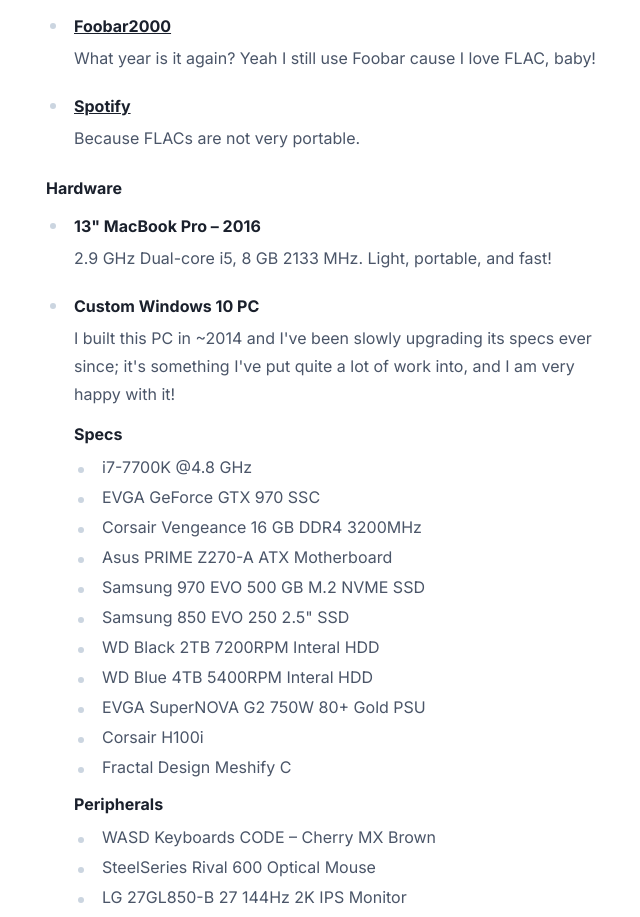
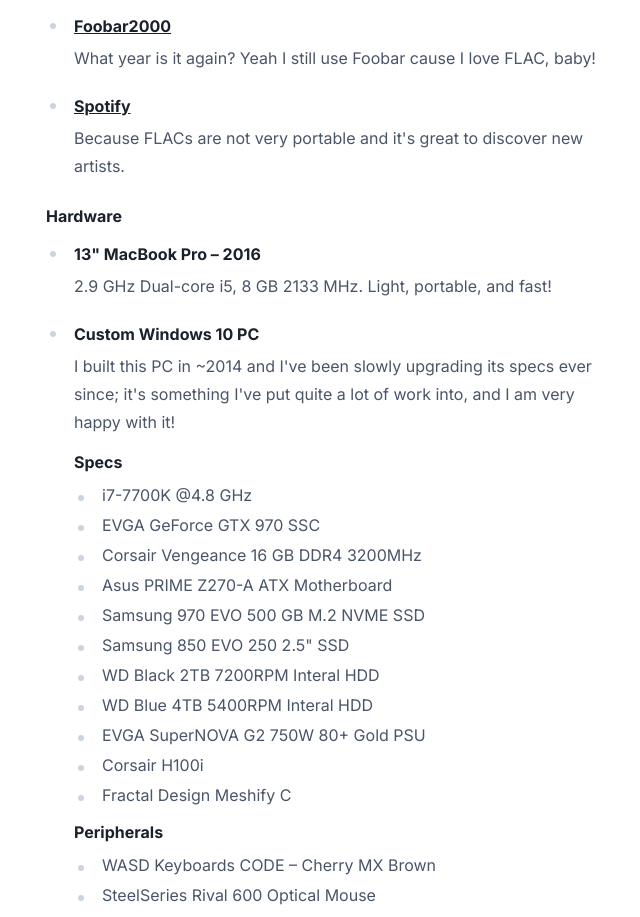
Before and after one commit to zaknesler/nesler.dev, a Next.js app: page /uses in a window 1280 px wide. Shown: the part 3100-4017 px from the top of the page, without its empty margins (410-1050 px from the left). Built offline with nearby package versions, Linux system fonts and the light colour scheme.

Commit message:
Update wording

```diff
--- a/pages/uses.jsx
+++ b/pages/uses.jsx
@@ -173,7 +173,7 @@
           </li>
           <li>
             <a href="https://spotify.com">Spotify</a>
-            <p>Because FLACs are not very portable.</p>
+            <p>Because FLACs are not very portable and it's great to discover new artists.</p>
           </li>
         </ul>
 
```
